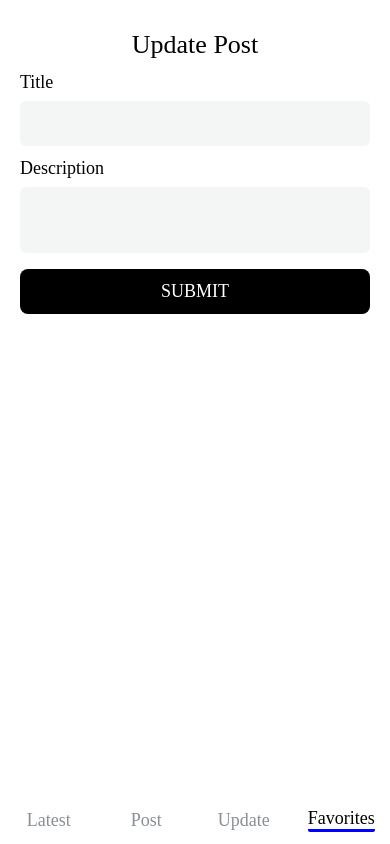
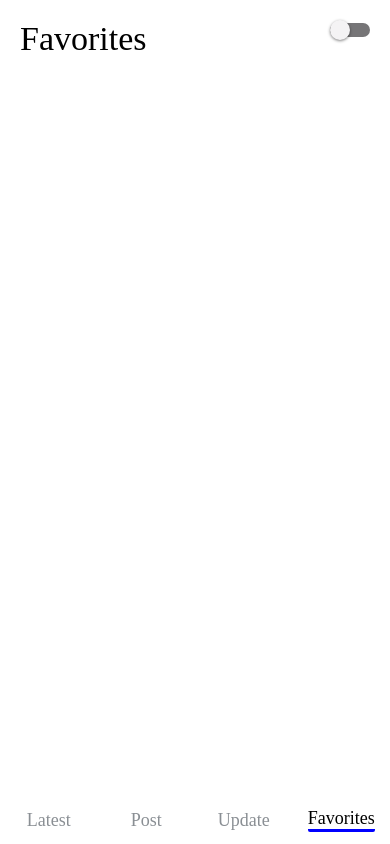
Before and after one commit to alijanmirzayev/BlogApp_ReactNative, a React Native app: screen /Favorites in a window 390 px wide. Built offline with nearby package versions, Linux system fonts and the light colour scheme; no server answers.

Commit message:
added Favorite

```diff
--- /dev/null
+++ b/src/components/FavoriteItem.tsx
@@ -0,0 +1,126 @@
+import React from 'react';
+import { Image, StyleSheet, Text, TouchableOpacity, View } from 'react-native';
+import { useDispatch, useSelector } from 'react-redux';
+import { COLORS } from '../constants/Colors';
+import { FONTS } from '../constants/Fonts';
+import { AppDispatch, StateType } from '../redux';
+
+export default function FavoriteItem({ itemInfo, navigation }: any) {
+
+    let dispatch = useDispatch<AppDispatch>()
+    const { dark } = useSelector((state: StateType) => state.posts)
+
+    const handleDetail = () => {
+        navigation.navigate('Detail', itemInfo.id)
+    }
+
+    return (
+        <View style={styles.itemContainer}>
+
+            <View style={styles.imageContainer}>
+                <Image style={styles.image} source={{ uri: itemInfo.image }} />
+                <Text style={styles.date}>{itemInfo.date}</Text>
+            </View>
+
+            <View style={styles.detailContainer}>
+
+                <View>
+                    <Text style={styles.readMinuteText}>{itemInfo.readTime}</Text>
+                    <Text style={[styles.titleText, { color: dark ? 'white' : COLORS.primaryText }]}>{itemInfo.title}</Text>
+                </View>
+
+                <TouchableOpacity onPress={handleDetail} style={[styles.otherBtnContainer, {backgroundColor: dark ? 'white' : 'black'}]}>
+                    <Text style={[styles.btnText, {color: dark ? 'black': 'white'}]}>Read More</Text>
+                </TouchableOpacity>
+
+            </View>
+
+        </View>
+    )
+}
+
+const styles = StyleSheet.create({
+    itemContainer: {
+        marginHorizontal: 20,
+        marginTop: 22,
+        flexDirection: 'row',
+        gap: 12
+    },
+    imageContainer: {
+
+    },
+    image: {
+        borderRadius: 12,
+        width: 150,
+        height: 130
+    },
+    date: {
+        top: 15,
+        left: 15,
+        color: 'black',
+        backgroundColor: 'white',
+        fontSize: 14,
+        fontFamily: FONTS.primaryText,
+        width: 44,
+        height: 18,
+        borderRadius: 8,
+        textAlign: 'center',
+        position: 'absolute'
+    },
+    detailContainer: {
+        marginTop: 8,
+        width: '55%'
+    },
+    readMinuteText: {
+        fontSize: 14,
+        fontFamily: FONTS.primaryText,
+        color: COLORS.secondaryText
+    },
+    titleText: {
+        fontSize: 17,
+        fontFamily: FONTS.header,
+        color: COLORS.primaryText
+    },
+    likeText: {
+        fontSize: 15,
+        fontFamily: FONTS.primaryText,
+        color: COLORS.primaryText
+    },
+    commentText: {
+        fontSize: 15,
+        fontFamily: FONTS.primaryText,
+        color: COLORS.primaryText
+    },
+    statsItemContainer: {
+        flexDirection: 'row',
+        gap: 2,
+        justifyContent: 'center',
+        alignItems: 'center'
+    },
+    allBtnContainer: {
+        flexDirection: 'row',
+        justifyContent: 'space-between'
+    },
+    btnContainer: {
+        width: '45%',
+        backgroundColor: 'black',
+        padding: 6,
+        borderRadius: 8,
+        justifyContent: 'center',
+        marginTop: 18,
+    },
+    otherBtnContainer: {
+        width: '100%',
+        backgroundColor: 'black',
+        padding: 6,
+        borderRadius: 8,
+        justifyContent: 'center',
+        marginTop: 12,
+    },
+    btnText: {
+        color: 'white',
+        fontSize: 16,
+        textAlign: 'center',
+        fontFamily: FONTS.primaryText
+    }
+})
--- a/src/navigations/Tab.tsx
+++ b/src/navigations/Tab.tsx
@@ -1,15 +1,15 @@
-import { createBottomTabNavigator } from '@react-navigation/bottom-tabs'
-import React from 'react'
-import Latest from '../screens/Latest'
-import Settings from '../screens/Settings'
-import { useDispatch, useSelector } from 'react-redux';
-import { StyleSheet, Text, View } from 'react-native'
-import { COLORS } from '../constants/Colors'
-import { FONTS } from '../constants/Fonts'
-import { SIZE } from '../constants/Size'
-import Post from '../screens/Post'
-import Update from '../screens/Update'
-import { StateType } from '../redux'
+import { createBottomTabNavigator } from '@react-navigation/bottom-tabs';
+import React from 'react';
+import { StyleSheet, Text } from 'react-native';
+import { useSelector } from 'react-redux';
+import { COLORS } from '../constants/Colors';
+import { FONTS } from '../constants/Fonts';
+import { SIZE } from '../constants/Size';
+import { StateType } from '../redux';
+import Favorites from '../screens/Favorites';
+import Latest from '../screens/Latest';
+import Post from '../screens/Post';
+import Update from '../screens/Update';
 
 const Tab = createBottomTabNavigator()
 
@@ -31,7 +31,7 @@ export default function TabNavigation() {
           if (focused) {
             return <Text style={[styles.navigation, { color: dark ? 'white' : COLORS.primaryText, borderBottomColor: dark ? 'orange' : 'blue', borderBottomWidth: 3, borderRadius: 2 }]}>Latest</Text>
           }
-          return <Text style={[styles.navigation, {color: COLORS.secondaryText}]}>Latest</Text>
+          return <Text style={[styles.navigation, { color: COLORS.secondaryText }]}>Latest</Text>
         }
       }} />
       <Tab.Screen name='Post' component={Post} options={{
@@ -39,25 +39,25 @@ export default function TabNavigation() {
           if (focused) {
             return <Text style={[styles.navigation, { color: dark ? 'white' : COLORS.primaryText, borderBottomColor: dark ? 'orange' : 'blue', borderBottomWidth: 3, borderRadius: 2 }]}>Post</Text>
           }
-          return <Text style={[styles.navigation, {color: COLORS.secondaryText}]}>Post</Text>
+          return <Text style={[styles.navigation, { color: COLORS.secondaryText }]}>Post</Text>
         }
-      }}/>
+      }} />
       <Tab.Screen name='Update' component={Update} options={{
         tabBarIcon: ({ focused }) => {
           if (focused) {
             return <Text style={[styles.navigation, { color: dark ? 'white' : COLORS.primaryText, borderBottomColor: dark ? 'orange' : 'blue', borderBottomWidth: 3, borderRadius: 2 }]}>Update</Text>
           }
-          return <Text style={[styles.navigation, {color: COLORS.secondaryText}]}>Update</Text>
+          return <Text style={[styles.navigation, { color: COLORS.secondaryText }]}>Update</Text>
         }
-      }}/>
-      <Tab.Screen name='Favorites' component={Update} options={{
+      }} />
+      <Tab.Screen name='Favorites' component={Favorites} options={{
         tabBarIcon: ({ focused }) => {
           if (focused) {
             return <Text style={[styles.navigation, { color: dark ? 'white' : COLORS.primaryText, borderBottomColor: dark ? 'orange' : 'blue', borderBottomWidth: 3, borderRadius: 2 }]}>Favorites</Text>
           }
-          return <Text style={[styles.navigation, {color: COLORS.secondaryText}]}>Favorites</Text>
+          return <Text style={[styles.navigation, { color: COLORS.secondaryText }]}>Favorites</Text>
         }
-      }}/>
+      }} />
     </Tab.Navigator>
   )
 }
--- /dev/null
+++ b/src/redux/Slice/FavoriteSlice.tsx
@@ -0,0 +1,32 @@
+import { createSlice, createAsyncThunk, PayloadAction } from "@reduxjs/toolkit";
+
+interface initalState {
+    data: [],
+    status: 'pending' | 'rejected' | 'fulfilled' | null,
+    error: any
+}
+
+const initalState = {
+    data: [],
+    status: null,
+    error: null
+}
+
+const favoriteSlice = createSlice({
+    name: 'Favorite',
+    initialState: initalState,
+    reducers: {
+        favorite: (state: any, action: PayloadAction<any>) => {
+            const isExist = state.data.find((item: any) => item.id == action.payload.id)
+            if (!isExist) {
+                state.data = [...state.data, action.payload]
+                return
+            }
+            state.data = state.data.filter((item: any) => item.id !== action.payload.id)
+        }
+    }
+})
+
+export default favoriteSlice.reducer
+
+export const { favorite } = favoriteSlice.actions
--- a/src/redux/index.tsx
+++ b/src/redux/index.tsx
@@ -1,9 +1,11 @@
 import {configureStore} from '@reduxjs/toolkit'
 import PostsSlice from './Slice/PostsSlice'
+import FavoriteSlice from './Slice/FavoriteSlice'
 
 export const store = configureStore({
     reducer: {
-        posts: PostsSlice
+        posts: PostsSlice,
+        favorite: FavoriteSlice
     }
 })
 
--- a/src/screens/Detail.tsx
+++ b/src/screens/Detail.tsx
@@ -7,12 +7,15 @@ import { COLORS } from '../constants/Colors';
 import { FONTS } from '../constants/Fonts';
 import { AppDispatch, StateType } from '../redux';
 import { getPostById } from '../redux/Slice/PostsSlice';
+import { favorite } from '../redux/Slice/FavoriteSlice';
 
 export default function Detail({ route, navigation }: any) {
   const itemInfo: string = route.params
 
   let dispatch = useDispatch<AppDispatch>()
   const { detailError, detailStatus, detail, dark } = useSelector((state: StateType) => state.posts)
+  const { data, error, status } = useSelector((state: StateType) => state.favorite)
+
   useEffect(() => {
     dispatch(getPostById(itemInfo))
   }, [])
@@ -20,6 +23,13 @@ export default function Detail({ route, navigation }: any) {
   const handleExit = () => {
     navigation.navigate('Tab')
   }
+
+  const handleFavorite = () => {
+    dispatch(favorite(detail))
+  }
+
+  const isExist = data.find((item): any => item.id == detail.id)
+  console.log(isExist)
 
   return (
     <SafeAreaView style={[styles.container, { backgroundColor: dark ? 'black' : COLORS.primaryBackground, }]}>
@@ -33,8 +43,8 @@ export default function Detail({ route, navigation }: any) {
               <TouchableOpacity onPress={handleExit} style={styles.exitContainer}>
                 <FontAwesome name='long-arrow-left' size={32} color={dark ? 'white' : 'black'} />
               </TouchableOpacity>
-              <TouchableOpacity style={styles.exitContainer}>
-                <Fontisto name='favorite' size={32} color={dark ? 'white' : 'black'} />
+              <TouchableOpacity style={styles.exitContainer} onPress={handleFavorite}>
+                <Fontisto name='favorite' size={32} color={isExist ? 'red' : 'orange' } />
               </TouchableOpacity>
             </View>
 
--- a/src/screens/Favorites.tsx
+++ b/src/screens/Favorites.tsx
@@ -1,10 +1,106 @@
-import { View, Text } from 'react-native'
-import React from 'react'
+import { useIsFocused } from '@react-navigation/native';
+import React, { useEffect, useState } from 'react';
+import { ActivityIndicator, FlatList, SafeAreaView, StatusBar, StyleSheet, Switch, Text, View } from 'react-native';
+import { useDispatch, useSelector } from 'react-redux';
+import FavoriteItem from '../components/FavoriteItem';
+import { COLORS } from '../constants/Colors';
+import { FONTS } from '../constants/Fonts';
+import { SIZE } from '../constants/Size';
+import { AppDispatch, StateType } from '../redux';
+import { favorite } from '../redux/Slice/FavoriteSlice';
+import { darkmode } from '../redux/Slice/PostsSlice';
 
-export default function Favorites() {
-  return (
-    <View>
-      <Text>Favorites</Text>
-    </View>
-  )
+export default function Favorite({ navigation }: any) {
+
+    const isFocused = useIsFocused()
+
+    let dispatch = useDispatch<AppDispatch>()
+    const { dark } = useSelector((state: StateType) => state.posts)
+    const { error, status, data } = useSelector((state: StateType) => state.favorite)
+    const [isEnabled, setIsEnabled] = useState(false);
+
+    useEffect(() => {
+        if (isFocused) {
+            dispatch(favorite)
+        }
+    }, [isFocused])
+
+
+    const renderItem = ({ item }: any) => {
+        return (
+            <FavoriteItem itemInfo={item} navigation={navigation} />
+        )
+    }
+
+    const toggleSwitch = () => {
+        setIsEnabled(previousState => !previousState)
+        dispatch(darkmode(isEnabled))
+    }
+
+    return (
+        <SafeAreaView style={[styles.container, { backgroundColor: dark ? 'black' : COLORS.primaryBackground }]}>
+
+            <>
+                <StatusBar
+                    backgroundColor={dark ? 'black' : COLORS.primaryBackground}
+                />
+
+                <View style={styles.headerContainer}>
+                    <Text style={[styles.text, { color: dark ? 'white' : COLORS.primaryText }]}>Favorites</Text>
+                    <Switch
+                        trackColor={{ false: '#767577', true: '#81b0ff' }}
+                        thumbColor={dark ? '#f5dd4b' : '#f4f3f4'}
+                        ios_backgroundColor="#3e3e3e"
+                        onValueChange={toggleSwitch}
+                        value={dark}
+                    />
+                </View>
+                {
+                    status == 'pending' ?
+                        <ActivityIndicator size="large" color="black" style={styles.loading} />
+                        :
+                        <FlatList
+                            data={data}
+                            renderItem={renderItem}
+                        />
+                }
+
+            </>
+
+        </SafeAreaView>
+    )
 }
+
+const styles = StyleSheet.create({
+    container: {
+        flex: 1,
+    },
+    loading: {
+        flex: 1,
+        justifyContent: 'center',
+        alignItems: 'center'
+    },
+    headerContainer: {
+        marginTop: 20,
+        marginHorizontal: 20,
+        flexDirection: 'row',
+        justifyContent: 'space-between'
+    },
+    searchContainer: {
+        marginHorizontal: 20
+    },
+    text: {
+        color: COLORS.primaryText,
+        fontSize: 34,
+        fontFamily: FONTS.header
+    },
+    input: {
+        marginTop: 12,
+        backgroundColor: COLORS.secondaryBackground,
+        borderRadius: 6,
+        fontFamily: FONTS.primaryText,
+        fontSize: SIZE.text,
+        paddingLeft: 44,
+        color: 'black'
+    },
+})
```
